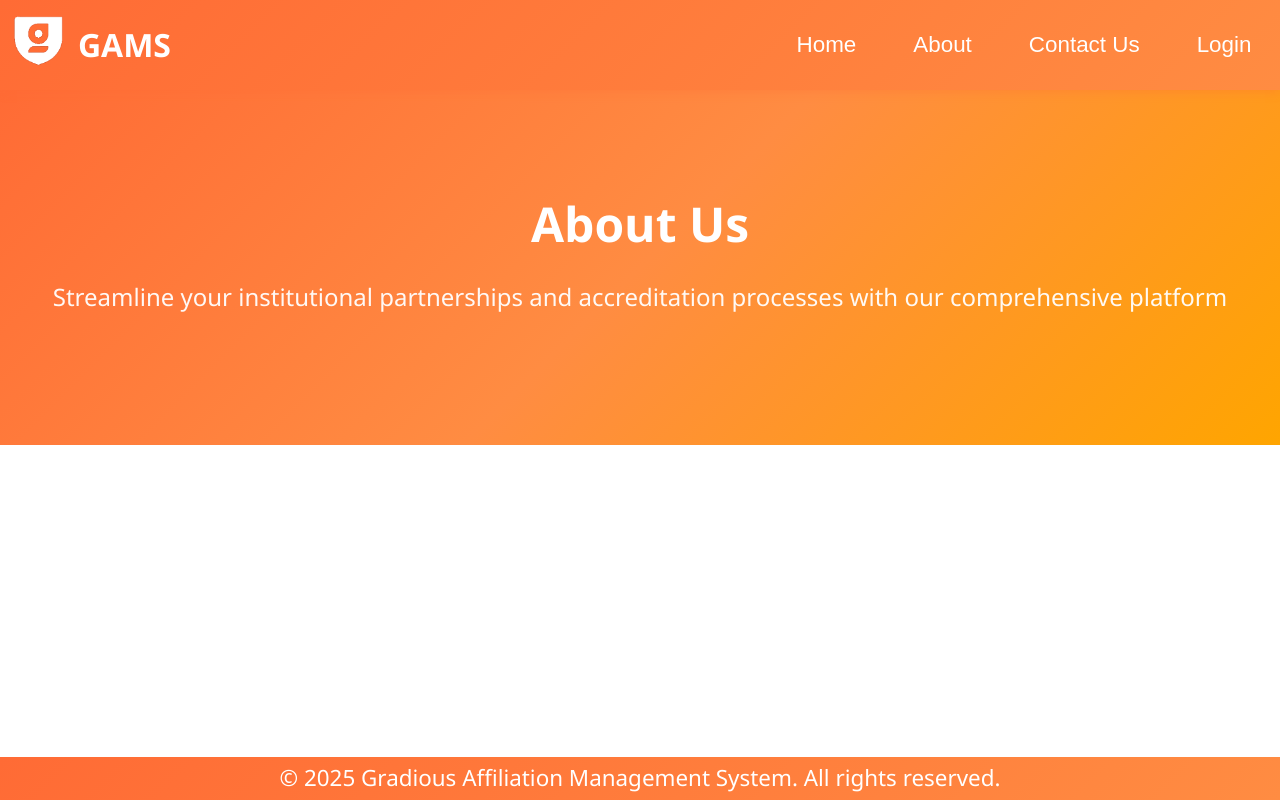
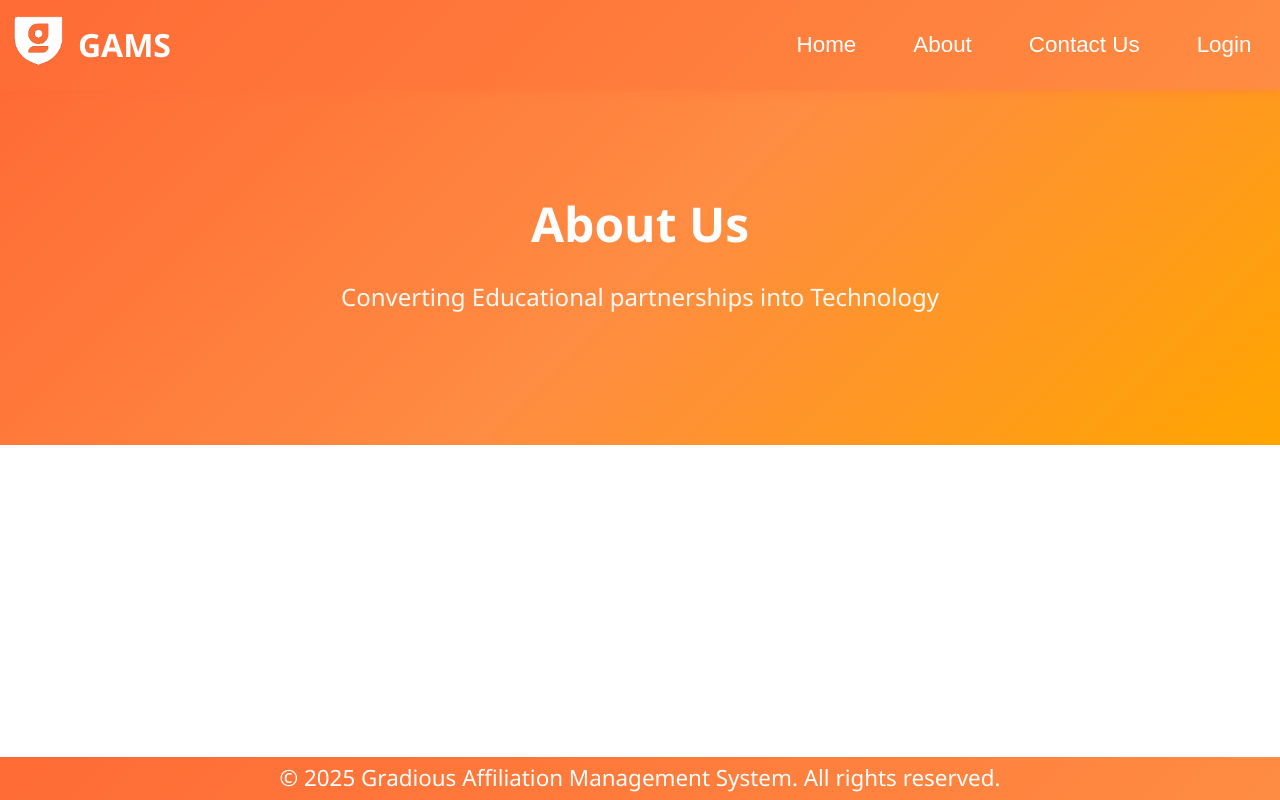
Before and after one commit to Bhuvansairam05/University-Affiliation-Management-System, a React (Vite) app in the folder Frontend/: page /about in a window 1280 px wide. Built offline with nearby package versions, Linux system fonts and the light colour scheme.

Commit message:
Update hero section content in About component for improved clarity and engagement

```diff
--- a/Frontend/src/components/About.jsx
+++ b/Frontend/src/components/About.jsx
@@ -21,7 +21,7 @@ function About() {
                     <section className="hero">
                         <div className="container">
                             <h1>About Us</h1>
-                            <p>Streamline your institutional partnerships and accreditation processes with our comprehensive platform</p>
+                            <p>Converting Educational partnerships into Technology</p>
                         </div>
                     </section>
                 </div>
```
